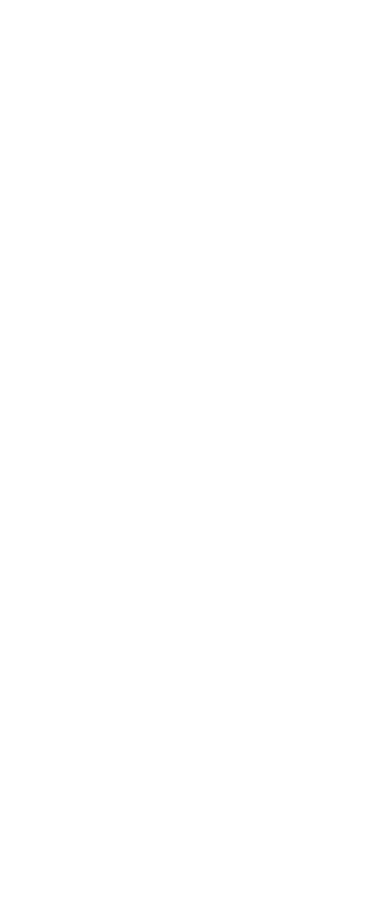
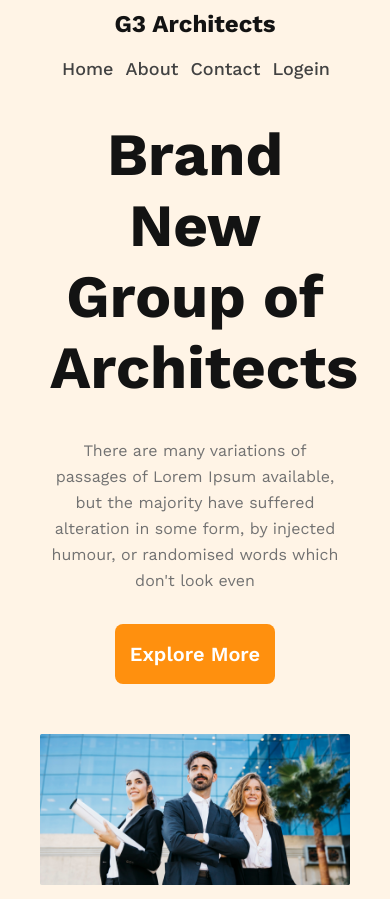
Before and after one commit to Boniaminshawon/g3-architect-revise, a plain HTML site: page index.html in a window 390 px wide. Before the commit the page ends 844 px from the top, so only its background shows below. Drawn offline with nearby package versions, Linux system fonts and the light colour scheme.

Commit message:
complete the header section and respnsive for mobile and tablet device

```diff
--- a/index.html
+++ b/index.html
@@ -8,8 +8,25 @@
 </head>
 <body>
     <header>
-
+        <nav class="nav">
+            <h3>G3 Architects</h3>
+            <ul>
+                <li><a href="">Home</a></li>
+                <li><a href="">About</a></li>
+                <li><a href="">Contact</a></li>
+                <li><a href="">Logein</a></li>
+            </ul>
+        </nav>
+            <div class="header-title">
+                <h1>Brand New <br> Group of Architects</h1>
+                <p class="paragraph-description">There are many variations of passages of Lorem Ipsum available, but the majority have suffered alteration in some form, by injected humour, or randomised words which don't look even</p>
+                <button class="btn-primary">Explore More</button>
+            </div>
+            <div class="header-img">
+                <img src="images/banner.png" alt="">
+            </div>
     </header>
+    <!-- complete the header section -->
     <main>
 
     </main>
--- a/styles/style.css
+++ b/styles/style.css
@@ -2,5 +2,138 @@
 
 * {
     font-family: 'Work Sans', sans-serif;
+    margin: 0 auto;
+}
+
+.btn-primary {
+    width: 160px;
+    height: 60px;
+    border-radius: 8px;
+    background: #FF900E;
+    border: none;
+    color: #FFF;
+    text-align: center;
+    font-size: 20px;
+    font-weight: 600;
+}
+
+.paragraph-description {
+    color: var(--Dark-03, #727272);
+    text-align: center;
+    font-size: 16px;
+    font-weight: 400;
+    line-height: 26px;
+}
+header {
+    /* width: 1000px; */
+    background: rgba(255, 144, 14, 0.10);
+    padding: 45px 240px;
+}
+.nav {
+    display: flex;
+    justify-content: space-between;
+    text-align: center;
+}
+nav h3 {
+    color: var(--Dark-01, #131313);
+    font-size: 24px;
+    font-weight: 700;
+    margin-left: 0;
+}
+nav ul {
+    display: flex;
+    margin-right: 0;
+}
+nav li {
+    list-style: none;
+    text-decoration: none;
+    margin-right: 30px;
+}
+nav li a {
+    text-decoration: none;
+    color: var(--Dark-02, #424242);
+    text-align: center;
+    font-size: 18px;
+    font-weight: 500;
+}
+.header-title {
+    text-align: center;
+    margin-bottom: 50px;
+}
+.header-title h1 {
+    color: var(--Dark-01, #131313);
+    font-size: 60px;
+    font-weight: 700;
+    margin-bottom: 35px;
+    margin-top: 90px;
+}
+.header-title p {
+    margin-bottom: 30px;
+}
+header img {
+    width: 100%;
+    flex-wrap: wrap;
+}
+/* responsive media queries */
+/* for mobile */
+@media screen and (max-width: 576px) {
+    .nav{
+        flex-direction: column;
+    }
+    header{
+        padding: 10px 20px;
+    }
+    nav h3 {
+        margin: 0 auto;
+    }
+    nav ul {
+        margin:20px 0 auto;
+        padding-right: 30px;
+    }
+    nav li {
+        margin-right: 10px;
+    }
+    .header-title {
+        padding: 0 30px;
+    }
+    .header-title h1{
+        margin-top: 40px;
+    }
+    .header-img{
+        padding: 0 20px;
+    }
+
 
 }
+
+/* for tablet */
+@media screen and (min-width: 576px) and ( max-width: 992Px ) {
+    .nav{
+        flex-direction: column;
+    }
+    header{
+        padding: 10px 20px;
+    }
+    nav h3 {
+        margin: 0 auto;
+    }
+    nav ul {
+        margin:20px 0 auto;
+        margin-bottom: 0;
+        padding-right:30px ;
+    }
+    nav li {
+        margin-right: 10px;
+    }
+    .header-title {
+        padding: 0 40px;
+    }
+    .header-title h1{
+        margin-top: 40px;
+    }
+    .header-img{
+        padding: 0 30px;
+    }
+
+
+}
```
